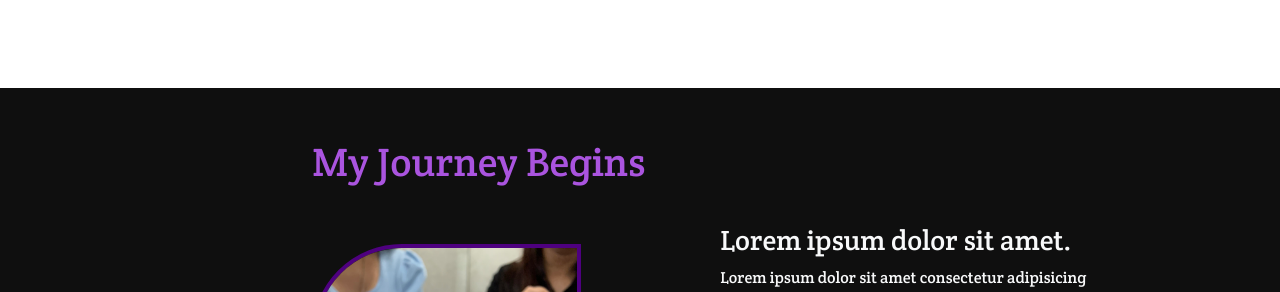
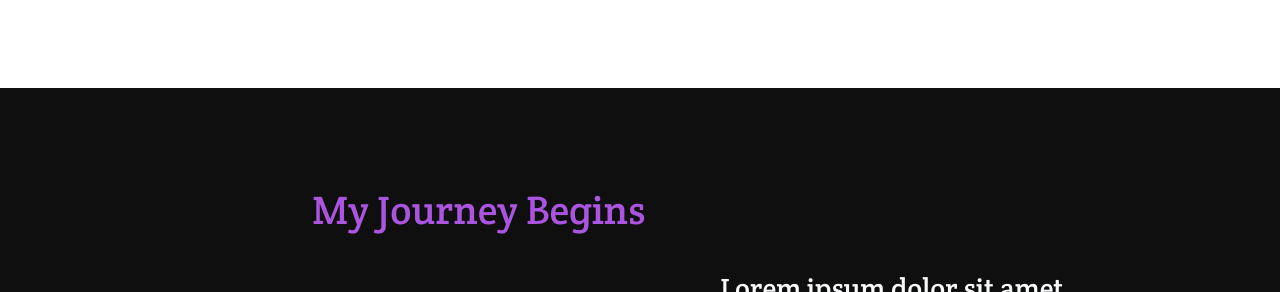
Before and after one commit to jammmeess/Roadmap, a React (Create React App) app: page / in a window 1280 px wide. Shown: the part 1560-1852 px from the top of the page. Built offline with nearby package versions, Linux system fonts and the light colour scheme; a web font is replaced by a local one.

Commit message:
Minor Spacing Update

```diff
--- a/src/components/Journey.jsx
+++ b/src/components/Journey.jsx
@@ -7,7 +7,7 @@
     <section className="journey-section" id="Journey">
       <div className="container">
         <div className="row">
-          <div className="col-lg-12">
+          <div className="col-lg-12 mt-5">
             <h1>My Journey Begins</h1>
           </div>
           <div className="col-lg-5">
```
